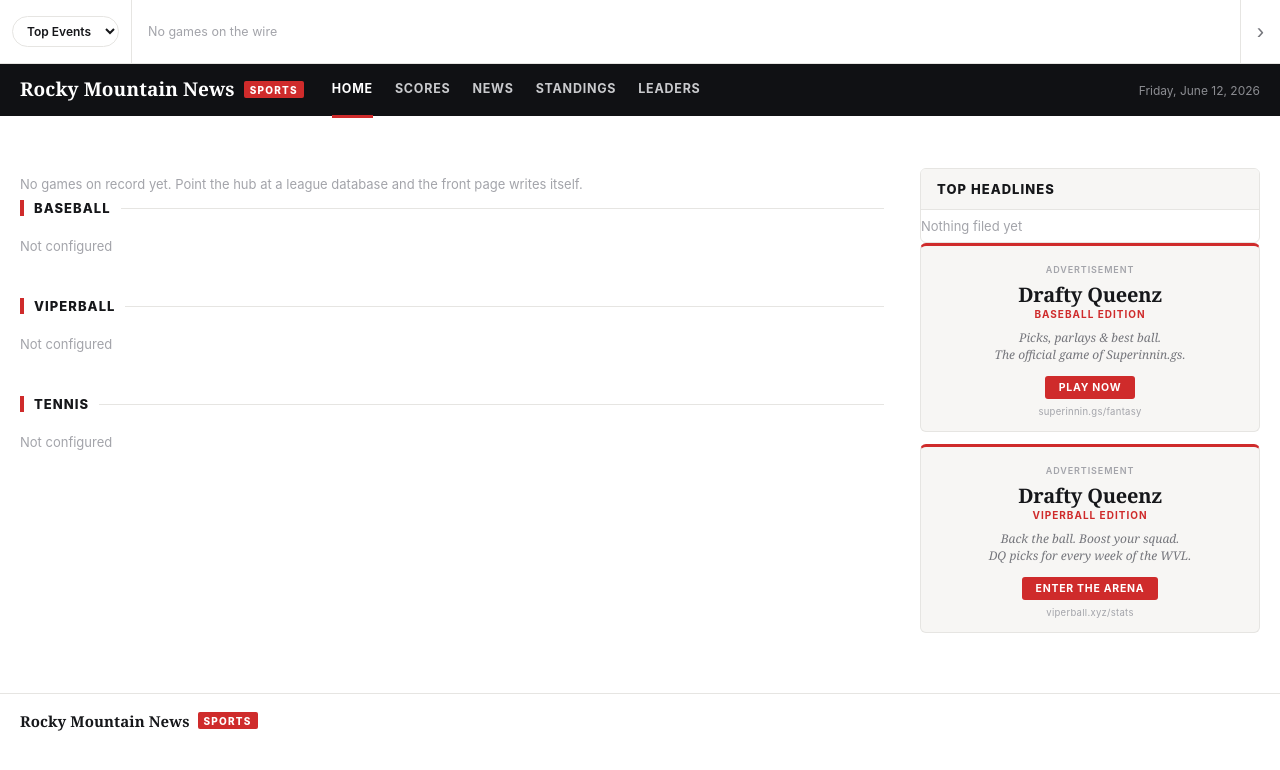
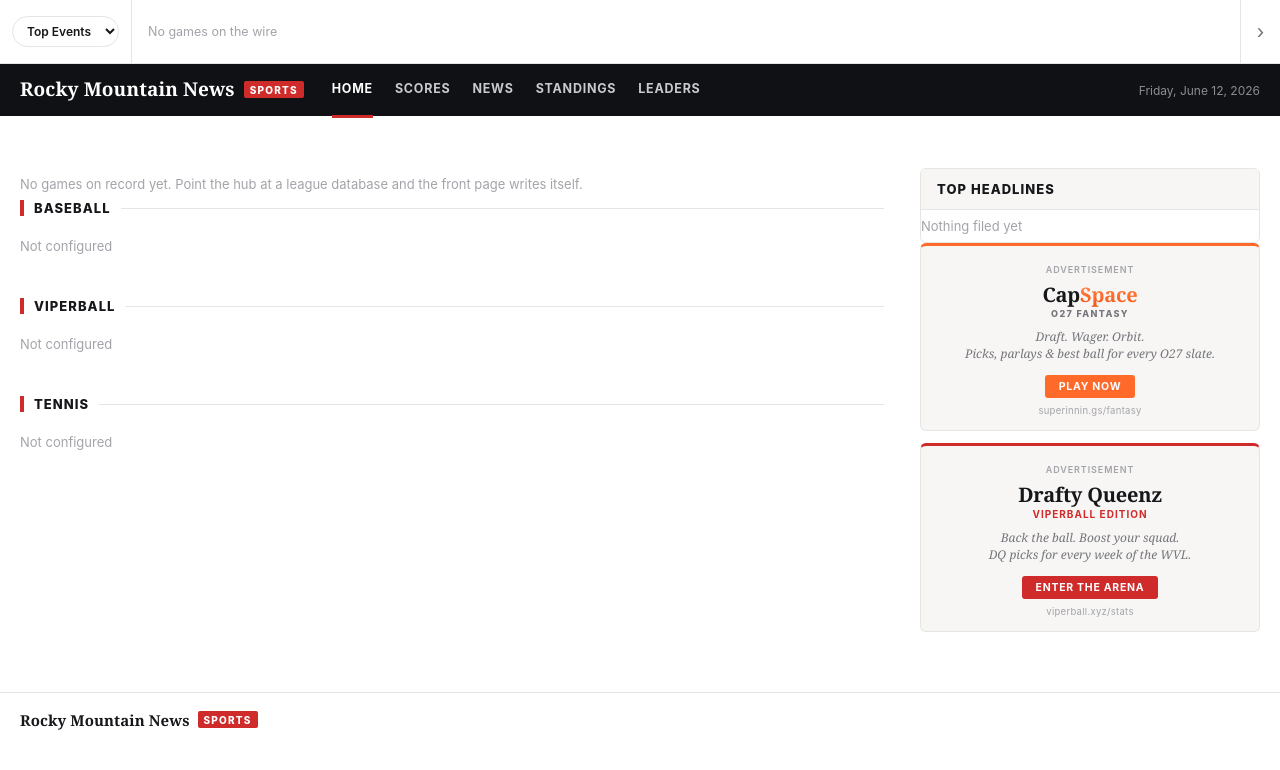
Before and after one commit to quarterback/vroomtv, a Flask app: page / in a window 1280 px wide. Shown: the top 770 px of the page. Run offline with Flask 3, Linux system fonts and the light colour scheme; some web fonts are replaced.

Commit message:
Fix baseball ad: CapSpace branding (orange, two-tone wordmark, O27 Fantasy)
CapSpace is the baseball DFS product (superinnin.gs/fantasy), not Drafty
Queenz. Use the correct brand — \"Cap\" in dark ink, \"Space\" in orange
gradient matching the CapSpace design system; border-top in tangerine
#ff6a2b via --ad-accent CSS var. DQ (Drafty Queenz) remains correct for
the viperball ad.

https://claude.ai/code/session_01URDWD9cRpWttT5gf8Dk5k5

```diff
--- a/static/style.css
+++ b/static/style.css
@@ -444,19 +444,21 @@ section { margin-bottom: 36px; }
 
 /* ── Ad units ──────────────────────────────────────────────────────── */
 .ad-unit {
+  --ad-accent: var(--red);
   display: flex;
   flex-direction: column;
   align-items: center;
   text-align: center;
   border-radius: 6px;
   border: 1px solid var(--rule);
-  border-top: 3px solid var(--red);
+  border-top: 3px solid var(--ad-accent);
   padding: 18px 16px 14px;
   text-decoration: none;
   color: var(--ink);
   background: var(--panel);
   gap: 0;
 }
+.ad-unit--orange { --ad-accent: #ff6a2b; }
 .ad-unit + .ad-unit { margin-top: 12px; }
 .ad-unit::before {
   content: 'Advertisement';
@@ -470,11 +472,25 @@ section { margin-bottom: 36px; }
   font: 900 20px/1 'Boska', Georgia, serif;
   letter-spacing: -0.01em;
 }
+/* CapSpace two-tone wordmark: "Cap" dark, "Space" orange gradient */
+.ad-brand .cs-space {
+  background: linear-gradient(180deg, #ff9259, #ff6a2b 58%, #e85614);
+  -webkit-background-clip: text;
+  background-clip: text;
+  color: transparent;
+}
+.ad-sub {
+  font: 800 9px var(--sans);
+  letter-spacing: 0.15em;
+  text-transform: uppercase;
+  color: var(--muted);
+  margin-top: 3px;
+}
 .ad-sport {
   font: 700 10px var(--sans);
   letter-spacing: 0.1em;
   text-transform: uppercase;
-  color: var(--red);
+  color: var(--ad-accent);
   margin-top: 3px;
 }
 .ad-tagline {
@@ -485,7 +501,7 @@ section { margin-bottom: 36px; }
 }
 .ad-cta {
   display: inline-block;
-  background: var(--red);
+  background: var(--ad-accent);
   color: #fff;
   font: 700 10.5px var(--sans);
   letter-spacing: 0.07em;
--- a/templates/index.html
+++ b/templates/index.html
@@ -142,10 +142,10 @@
       {% endif %}
     </div>
 
-    <a class="ad-unit" href="https://superinnin.gs/fantasy" target="_blank" rel="noopener noreferrer">
-      <span class="ad-brand">Drafty Queenz</span>
-      <span class="ad-sport">Baseball Edition</span>
-      <span class="ad-tagline">Picks, parlays &amp; best ball.<br>The official game of Superinnin.gs.</span>
+    <a class="ad-unit ad-unit--orange" href="https://superinnin.gs/fantasy" target="_blank" rel="noopener noreferrer">
+      <span class="ad-brand"><span>Cap</span><span class="cs-space">Space</span></span>
+      <span class="ad-sub">O27 Fantasy</span>
+      <span class="ad-tagline">Draft. Wager. Orbit.<br>Picks, parlays &amp; best ball for every O27 slate.</span>
       <span class="ad-cta">Play Now</span>
       <span class="ad-url">superinnin.gs/fantasy</span>
     </a>
```
